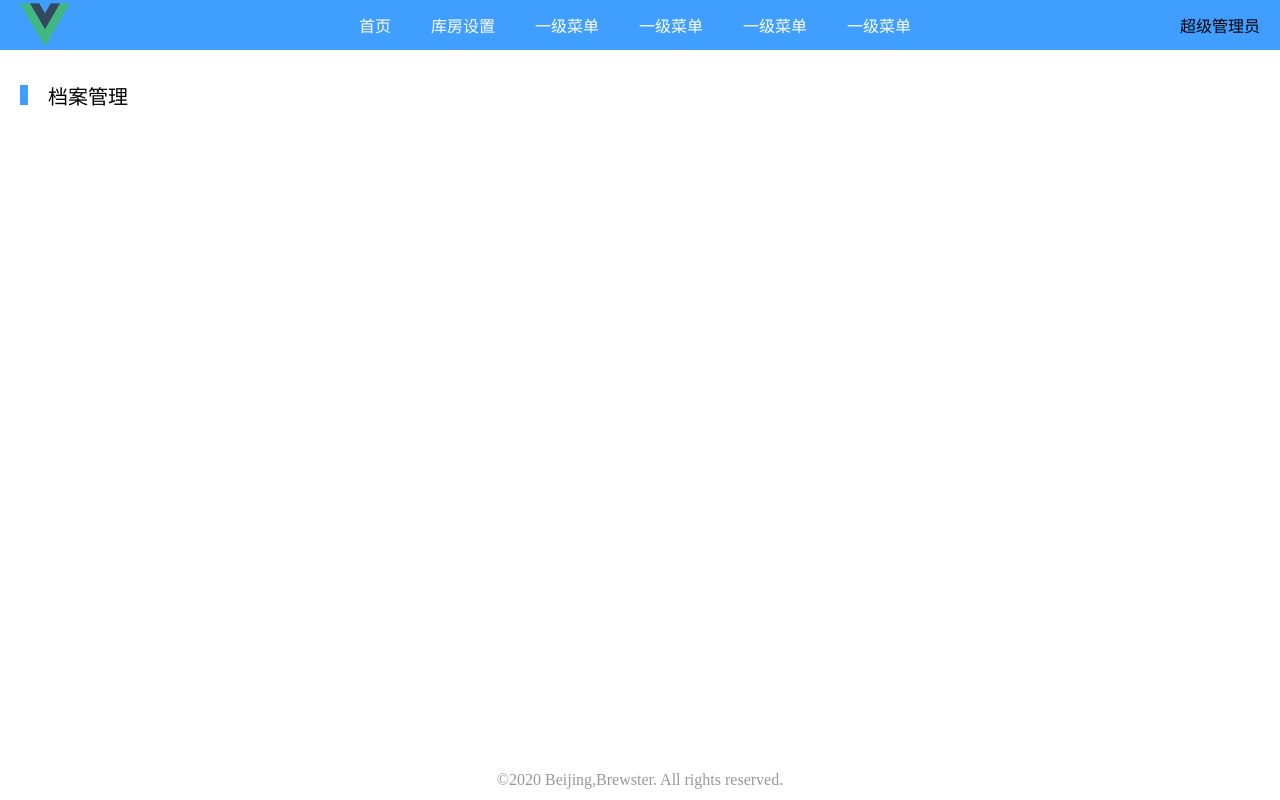
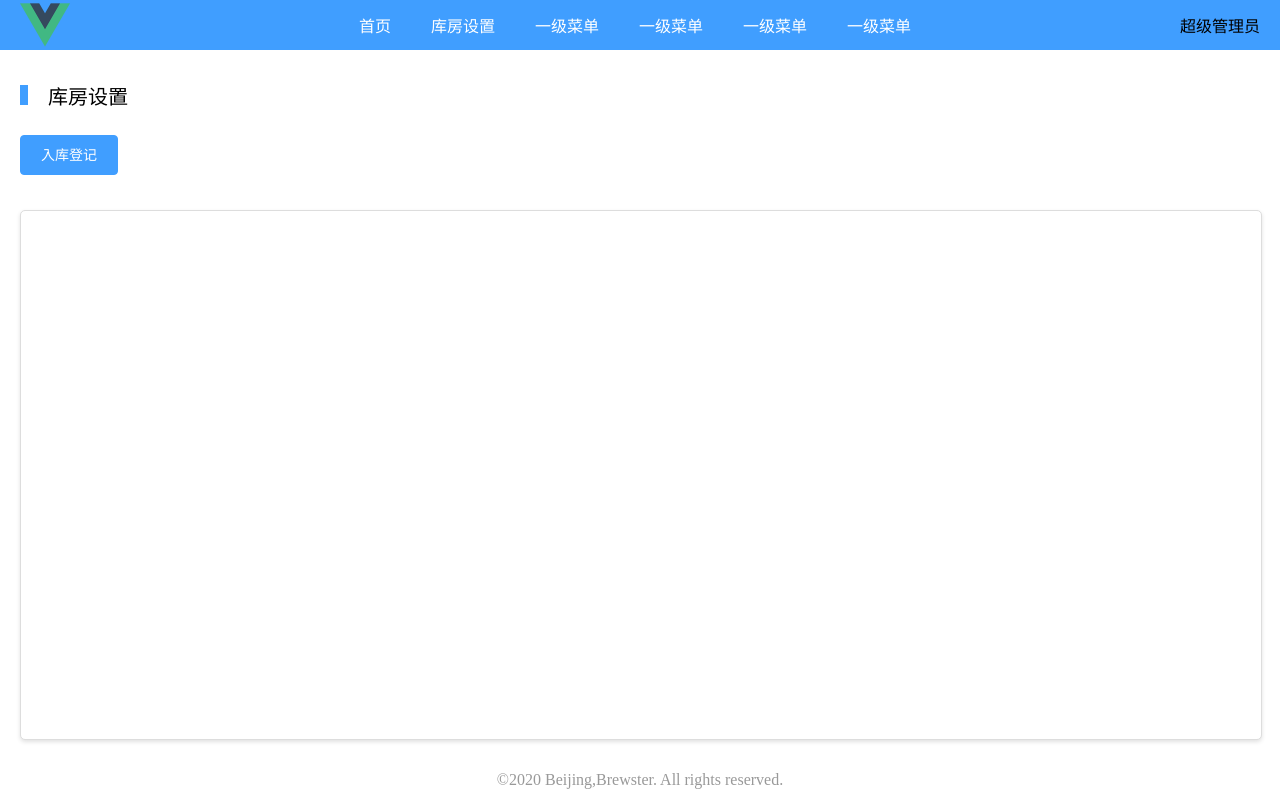
Before and after one commit to TranksJ/admin-demo, a Vue app: page /storehouse in a window 1280 px wide. Built offline with nearby package versions, Linux system fonts and the light colour scheme.

Commit message:
公用组件slot

```diff
--- a/src/components/Comminbox.vue
+++ b/src/components/Comminbox.vue
@@ -2,16 +2,24 @@
   <div class="BwComminbox">
     <div class="BwComminbox-title">
       <span class="titleTag"></span>
-      <span class="titleName">档案管理</span>
+      <span class="titleName">{{name}}</span>
     </div>
     <div class="BwComminbox-main">
-      <slot></slot>
+      <div class="operationBox">
+        <slot name="operation"></slot>
+      </div>
+      <div class="commonCard">
+        <slot name="main"></slot>
+      </div>
     </div>
   </div>
 </template>
 <script>
 export default {
-  name: 'BwComminbox'
+  name: 'BwComminbox',
+  props:{
+    name:String
+  }
 }
 </script>
 <style lang="less" scoped>
@@ -41,6 +49,21 @@ export default {
     top: 50px;
     width: 100%;
     bottom: 0;
+    .operationBox{
+      height: 70px;
+      width: 100%;
+      line-height: 70px;
+    }
+    .commonCard{
+      position: absolute;
+      top: 90px;
+      bottom: 0;
+      background-color: #FFFFFF;
+      border: 1px solid #DDDDDD;
+      border-radius: 5px;
+      width: 100%;
+      box-shadow: 0 2px 4px rgba(0, 0, 0, .12)
+    }
   }
 
 </style>
--- a/src/components/Storehouse.vue
+++ b/src/components/Storehouse.vue
@@ -1,6 +1,13 @@
 <template>
   <div class="BwStorehouse">
-    <bw-comminbox name="库房设置"></bw-comminbox>
+    <bw-comminbox name="库房设置">
+      <template v-slot:operation>
+        <el-button type="primary">入库登记</el-button>
+      </template>
+      <template v-slot:main>
+
+      </template>
+    </bw-comminbox>
   </div>
 </template>
 <script>
@@ -10,9 +17,12 @@ export default {
   name: 'BwStorehouse',
   components: {
     'BwComminbox':BwComminbox
-  },
+  }
 }
 </script>
 <style lang="less" scoped>
-
+  .BwStorehouse{
+    height: 100%;
+    width: 100%;
+  }
 </style>
```
Also changed, not shown: 1 other file (tests, documents, lock files or other folders).
